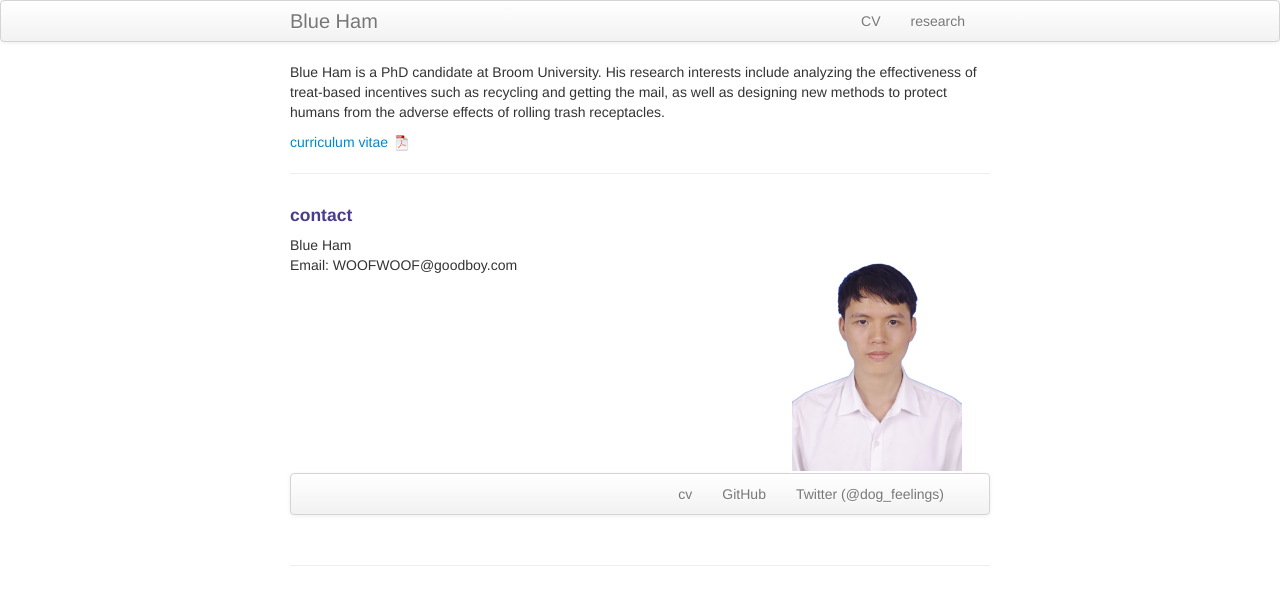
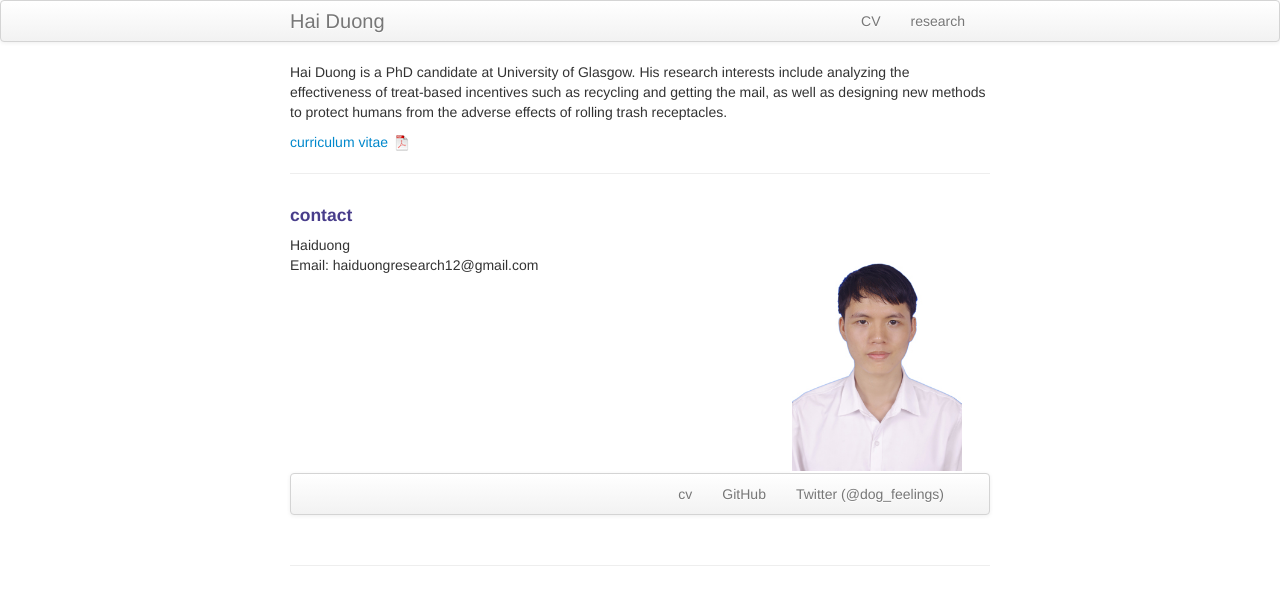
Before and after one commit to hai12strong/hai12strong.github.io, a Jekyll site: the page built from index.md, in a window 1280 px wide. Shown: the top 605 px of the page. Built offline with Jekyll 4.4.1, drawn with Linux system fonts in a browser that asks for light colours.

Commit message:
update my website

```diff
--- a/_config.yml
+++ b/_config.yml
@@ -8,14 +8,13 @@ highlighter: rouge
 # Themes are encouraged to use these universal variables
 # so be sure to set them if your theme uses them.
 #
-title : Blue Ham
+title : Hai Duong
 author :
-  name : Marisa Carlos
-  email : mbc96@cornell.edu
-  github : mbcarlos
-  twitter : MarisaBriCarlos
-
-production_url : http://marisabriana.github.io
+  name : Haiduong
+  email : haiduongresearch12@gmail.com
+  github : hai12strong
+  twitter :
+production_url : http://hai12strong.github.io
 
 # Tell Github to use the kramdown markdown interpreter
 # (see https://help.github.com/articles/migrating-your-pages-site-from-maruku)
--- a/index.md
+++ b/index.md
@@ -1,11 +1,11 @@
 ---
 layout: frontpage
-title: Blue Ham
-description: Blue Ham is a PhD candidate at Broom University.
-keywords: Blue, Ham, treats, recycling, mail, being a good boy
+title: Hai Duong
+description: Hai Duong is a PhD candidate at University of Glasgow.
+keywords: Finanical economcis, market microstructure, price impact, spoofing,
 ---
 
-Blue Ham is a PhD candidate at Broom University. His research interests include analyzing the effectiveness of treat-based incentives such as recycling and getting the mail, as well as designing new methods to protect humans from the adverse effects of rolling trash receptacles.
+Hai Duong is a PhD candidate at University of Glasgow. His research interests include analyzing the effectiveness of treat-based incentives such as recycling and getting the mail, as well as designing new methods to protect humans from the adverse effects of rolling trash receptacles.
 
 [curriculum vitae ![CV as pdf]({{ BASE_PATH }}/pages/icons16/pdf-icon.png)]({{ BASE_PATH }}/assets/CV.pdf)<br/>
 
@@ -18,14 +18,14 @@ Blue Ham is a PhD candidate at Broom University. His research interests include
 
     <div class="row-fluid">
         <div class="span5">
-            Blue Ham<br/>
-            Email: WOOFWOOF@goodboy.com<br/>
+            Haiduong<br/>
+            Email: haiduongresearch12@gmail.com<br/>
         </div>
 
         <div class="span2">
         <a href="../assets/headshot.jpg">
             <img src="../assets/headshot.jpg"
-                  title="Blue Ham" alt="Blue Ham"/></a>
+                  title="Hai Duong" alt="Hai Duong"/></a>
         </div>
     </div>
 </div>
```
